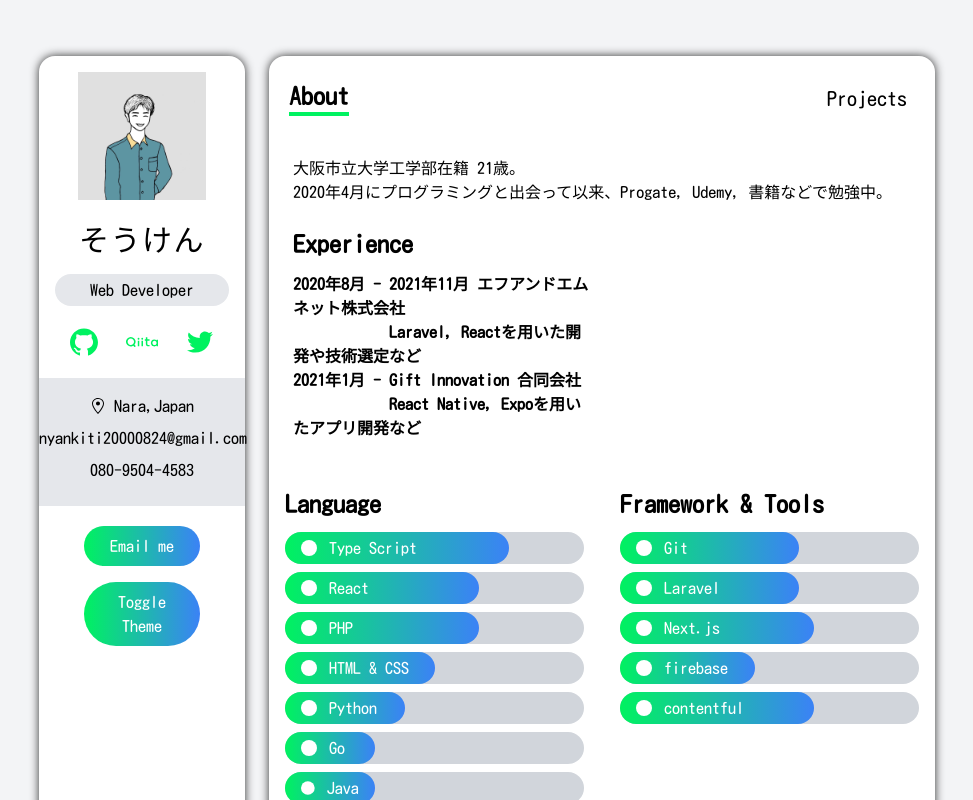
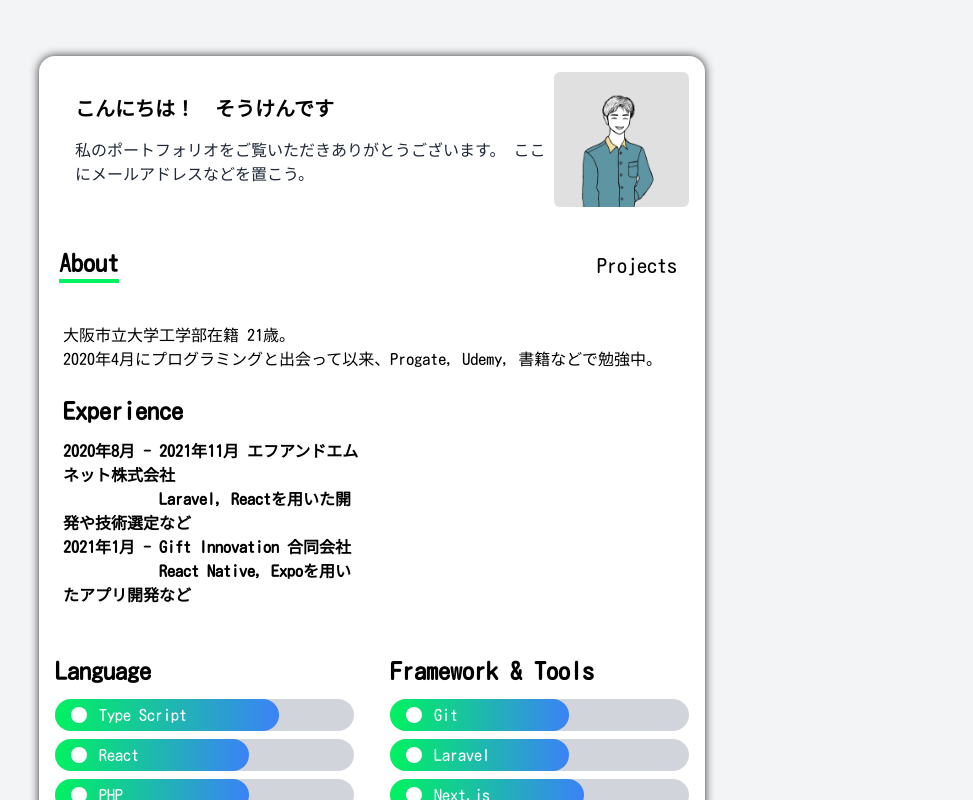
Before and after one commit to nyankiti/next-portfolio, a Next.js app: page /portfolio in a window 1280 px wide. Shown: the top 800 px of the page, without its empty margins (153-1126 px from the left). Built offline with nearby package versions, Linux system fonts and the light colour scheme; a web font is replaced by a local one.

Commit message:
support raw html in markdown parser

```diff
--- a/domain/portfolio/Layout.tsx
+++ b/domain/portfolio/Layout.tsx
@@ -1,5 +1,6 @@
 import React from "react";
 import { AnimatePresence } from "framer-motion";
+import Image from "next/image";
 /* component */
 import Navbar from "./Navbar";
 import Sidebar from "./Sidebar";
@@ -8,14 +9,38 @@ const Layout = ({ children }) => {
   return (
     <div className="grid grid-cols-12 gap-6 px-5 my-14 lg:mb-0 md:mb-16 sm:px-20 md:px-32 lg:px-36 xl:px-48 ">
       {/* // do this div style later (after putting the content) */}
-      <div className="h-full col-span-12 p-4 text-base text-center bg-white dark:bg-dark-500 lg:col-span-3 rounded-2xl shadow-custom-light dark:shadow-custom-dark ">
-        {/* //!sidebar */}
-        <Sidebar />
-      </div>
+      {/* <div className="h-full col-span-12 p-4 text-base text-center bg-white dark:bg-dark-500 lg:col-span-3 rounded-2xl shadow-custom-light dark:shadow-custom-dark "> */}
+      {/* //!sidebar */}
+      {/* <Sidebar />
+      </div> */}
       <div className="flex flex-col col-span-12 overflow-hidden bg-white shadow-custom-light dark:shadow-custom-dark rounded-2xl lg:col-span-9 dark:bg-dark-500">
+        <div className="flex items-center p-4 bg-whiteshadow-sm dark:bg-gray-800">
+          <div id="body" className="flex flex-col ml-5">
+            <h4 id="name" className="text-xl font-semibold mb-2">
+              こんにちは！　そうけんです
+            </h4>
+            <p id="job" className="text-gray-800 mt-2">
+              私のポートフォリオをご覧いただきありがとうございます。
+              ここにメールアドレスなどを置こう。
+            </p>
+          </div>
+          {/* <img
+            alt="mountain"
+            className="w-48 rounded-md border-"
+            src="https://picsum.photos/seed/picsum/200"
+          /> */}
+          <Image
+            src="/images/self_portrait.jpg"
+            alt="avatar"
+            className="mx-auto rounded-md"
+            height="200px"
+            width="200px"
+            layout="intrinsic"
+            quality="100"
+          />
+        </div>
         {/* //!navbar */}
         <Navbar />
-        {/* //!about */}
         {/* pageディレクトリ以下の内容はこのComponentに入っているということ */}
         <AnimatePresence exitBeforeEnter>{children}</AnimatePresence>
       </div>
--- a/domain/portfolio/Sidebar.tsx
+++ b/domain/portfolio/Sidebar.tsx
@@ -40,7 +40,7 @@ const Sidebar = () => {
 
       {/* Socials */}
       <div className="flex justify-around w-9/12 mx-auto my-5 text-green md:w-full ">
-        <a href="https://www.instagram.com/nyankiti" aria-label="instagram">
+        <a href="https://www.github.com/nyankiti" aria-label="instagram">
           <AiFillGithub className="w-8 h-8 cursor-pointer" />
         </a>
         <a href="https://qiita.com/nyankiti" aria-label="Qiita">
--- a/package.json
+++ b/package.json
@@ -24,6 +24,7 @@
     "react-icons": "4.2.0",
     "react-markdown": "^7.1.1",
     "react-syntax-highlighter": "^15.4.5",
+    "rehype-raw": "^6.1.0",
     "remark-gfm": "^3.0.1",
     "tailwindcss": "^2.2.19",
     "typescript": "4.3.4"
--- a/pages/posts/[slug].tsx
+++ b/pages/posts/[slug].tsx
@@ -7,6 +7,7 @@ import { documentToReactComponents } from "@contentful/rich-text-react-renderer"
 import { Prism as SyntaxHighlighter } from "react-syntax-highlighter";
 import { materialDark } from "react-syntax-highlighter/dist/cjs/styles/prism";
 import gfm from "remark-gfm";
+import rehypeRaw from "rehype-raw";
 import ReactMarkdown from "react-markdown";
 /* components */
 import Layout from "domain/blog/Layout";
@@ -130,6 +131,7 @@ const PostDetail: React.FC<Props> = ({ post }) => {
               {markdown ? (
                 <ReactMarkdown
                   plugins={[gfm]}
+                  rehypePlugins={[rehypeRaw]}
                   components={{
                     p: function renderImage({ node, children }) {
                       if ((node.children[0] as any).tagName === "img") {
```
Also changed, not shown: 1 other file (tests, documents, lock files or other folders).
